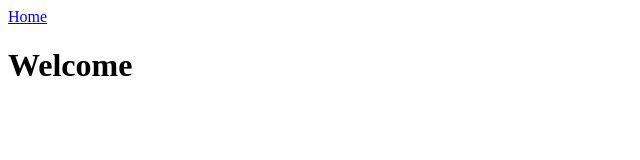
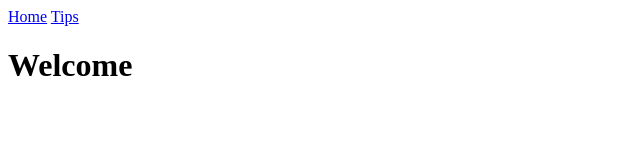
Before and after one commit to AsaWebb/team-website, a plain HTML site: page index.html in a window 1280 px wide. Shown: the full height of the page, 0-640 px from the left. Drawn offline with Linux system fonts and the light colour scheme.

Commit message:
Add tips link to nav

```diff
--- a/index.html
+++ b/index.html
@@ -8,6 +8,7 @@
 <body>
     <nav>
         <a href="index.html">Home</a>
+        <a href="tips.html">Tips</a>
     </nav>
     <h1>Welcome</h1>
 </body>
```
